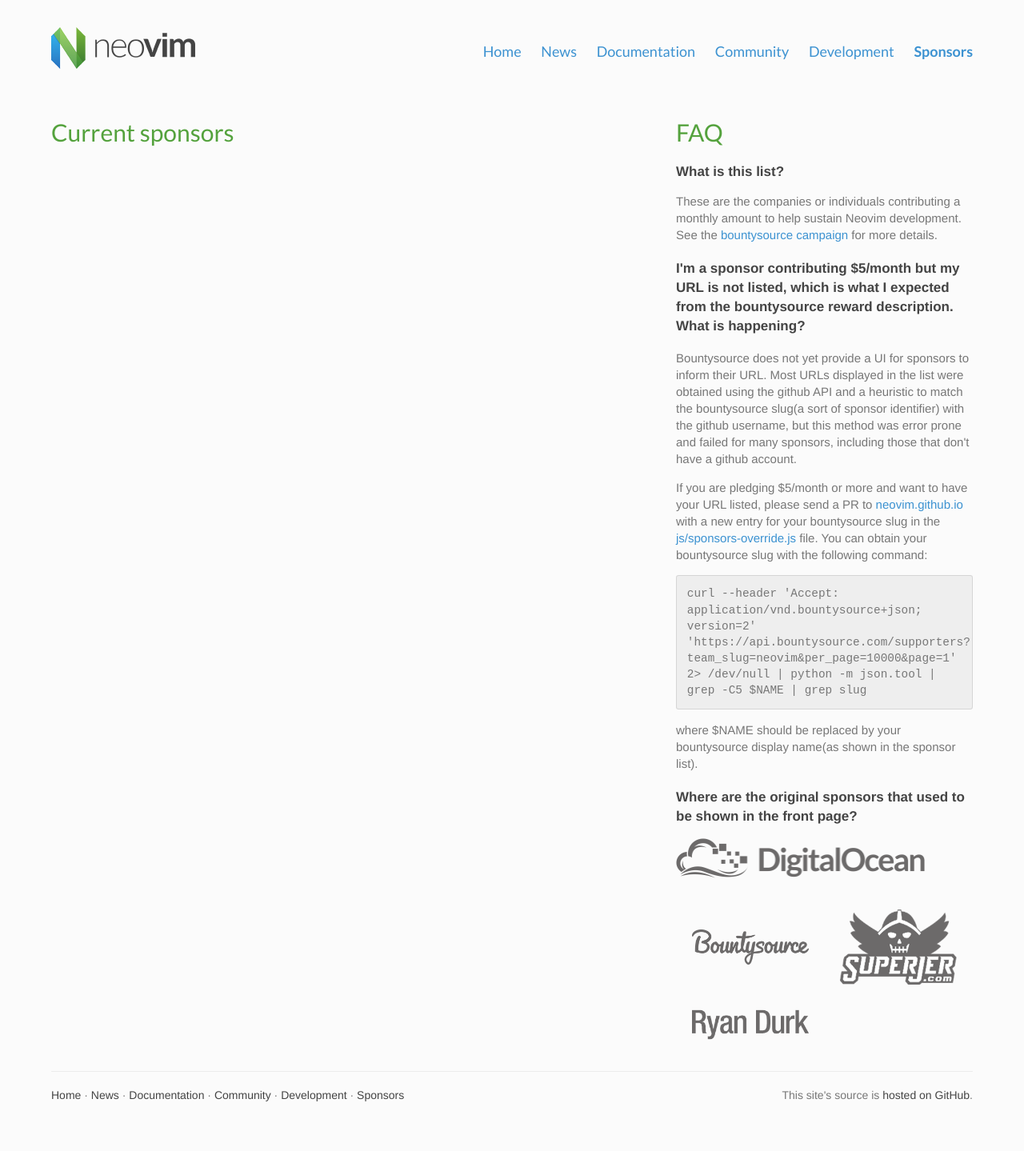
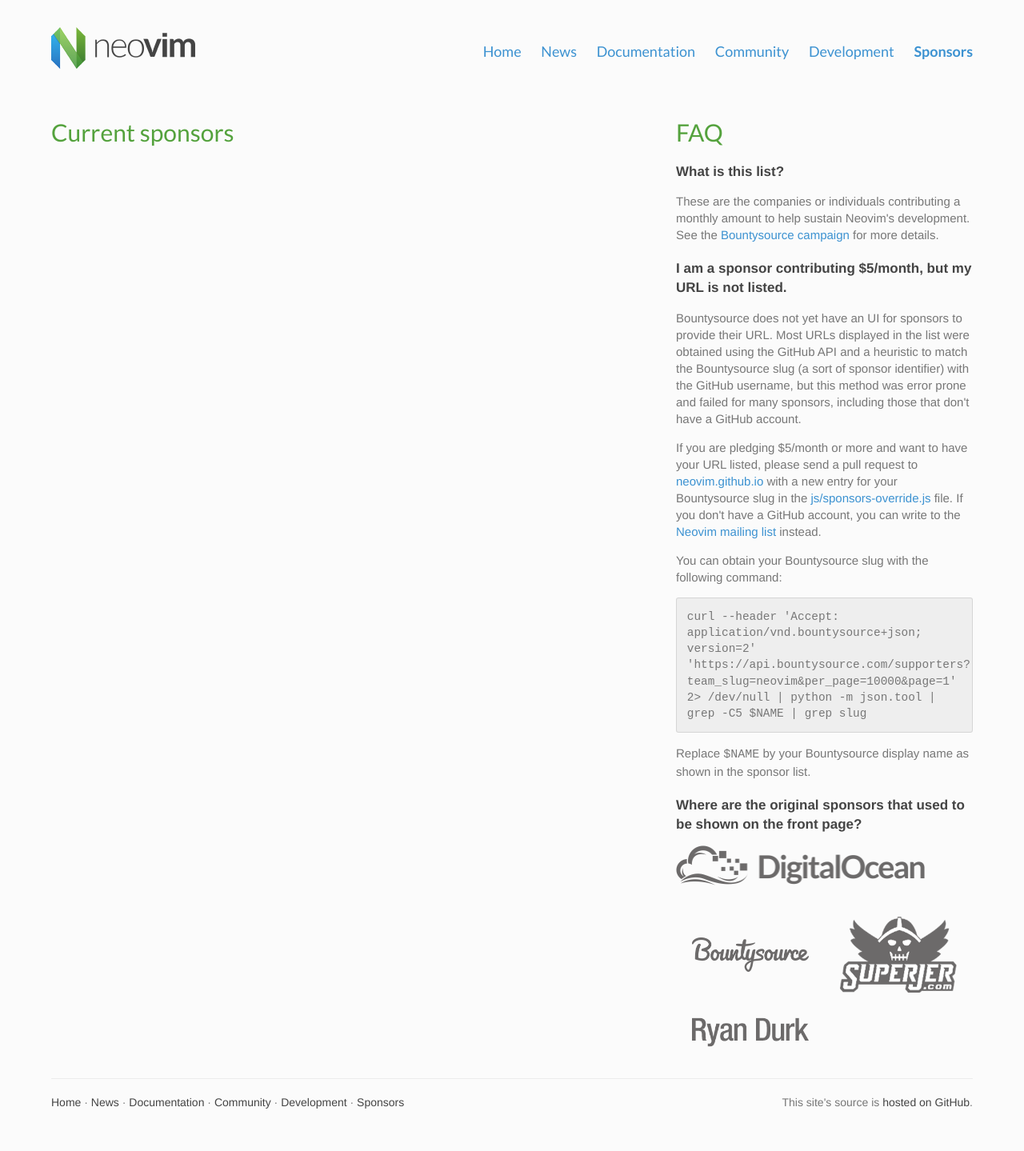
Before and after one commit to neovim/neovim.github.io, a Jekyll site: the page built from sponsors.html, in a window 1280 px wide. Shown: the whole page at 80% size. Built offline with Jekyll 4.4.1, drawn with Linux system fonts in a browser that asks for light colours; nearby versions of some CDN libraries; Markdown is read by kramdown in place of the engine named in the settings.

Commit message:
Improve text on sponsors page.

```diff
--- a/sponsors.html
+++ b/sponsors.html
@@ -4,7 +4,6 @@
 ---
 
 {% include nav.html active='Sponsors' %}
-
 
 <div class="container">
   <div class="col-wide">
@@ -18,42 +17,46 @@
     <dl class="faqs">
       <dt>What is this list?</dt>
       <dd>
-        <p>These are the companies or individuals contributing a monthly amount to
-        help sustain Neovim development. See the
-        <a href="https://salt.bountysource.com/teams/neovim">bountysource
-        campaign</a> for more details.</p>
+        <p>
+          These are the companies or individuals contributing a monthly amount to
+          help sustain Neovim's development. See the <a
+          href="https://salt.bountysource.com/teams/neovim">Bountysource campaign</a>
+          for more details.
+        </p>
       </dd>
 
-      <dt>
-        <p>I'm a sponsor contributing $5/month but my URL is not listed,
-        which is what I expected from the bountysource reward description.
-        What is happening?</p>
-      </dt>
+      <dt>I am a sponsor contributing $5/month, but my URL is not listed.</dt>
       <dd>
-        <p>Bountysource does not yet provide a UI for sponsors to inform their
-        URL. Most URLs displayed in the list were obtained using the github API
-        and a heuristic to match the bountysource slug(a sort of sponsor
-        identifier) with the github username, but this method was error prone
-        and failed for many sponsors, including those that don't have a github
-        account.</p>
-
-        <p>If you are pledging $5/month or more and want to have your URL
-        listed, please send a PR to
-        <a href="https://github.com/neovim/neovim.github.io/pulls">
-        neovim.github.io</a> with a new entry for your bountysource slug in the
-        <a href="https://github.com/neovim/neovim.github.io/blob/master/js/sponsors-override.js">
-        js/sponsors-override.js</a> file. You can obtain your bountysource slug with the
-        following command:</p>
-
+        <p>
+          Bountysource does not yet have an UI for sponsors to provide their
+          URL. Most URLs displayed in the list were obtained using the GitHub API
+          and a heuristic to match the Bountysource slug (a sort of sponsor
+          identifier) with the GitHub username, but this method was error prone
+          and failed for many sponsors, including those that don't have a GitHub
+          account.
+        </p>
+        <p>
+          If you are pledging $5/month or more and want to have your URL
+          listed, please send a pull request to <a
+          href="https://github.com/neovim/neovim.github.io/pulls">
+          neovim.github.io</a> with a new entry for your Bountysource slug in the <a
+          href="https://github.com/neovim/neovim.github.io/blob/master/js/sponsors-override.js">
+          js/sponsors-override.js</a> file.
+          If you don't have a GitHub account, you can write to the <a
+          href="https://groups.google.com/forum/#!forum/neovim">Neovim mailing list</a>
+          instead.
+        </p>
+        <p>
+          You can obtain your Bountysource slug with the following command:
+        </p>
         <pre><code>curl --header 'Accept: application/vnd.bountysource+json; version=2' 'https://api.bountysource.com/supporters?team_slug=neovim&amp;per_page=10000&amp;page=1' 2&gt; /dev/null | python -m json.tool | grep -C5 $NAME | grep slug</code></pre>
 
-        <p>where $NAME should be replaced by your bountysource display name(as shown in the sponsor list).</p>
+        <p>
+          Replace <code>$NAME</code> by your Bountysource display name as shown in the sponsor list.
+        </p>
       </dd>
 
-      <dt>
-        Where are the original sponsors that used to be shown in the front page?
-      </dt>
-
+      <dt>Where are the original sponsors that used to be shown on the front page?</dt>
       <dd>
         <p>
           <div class="first-level-sponsor">
```
